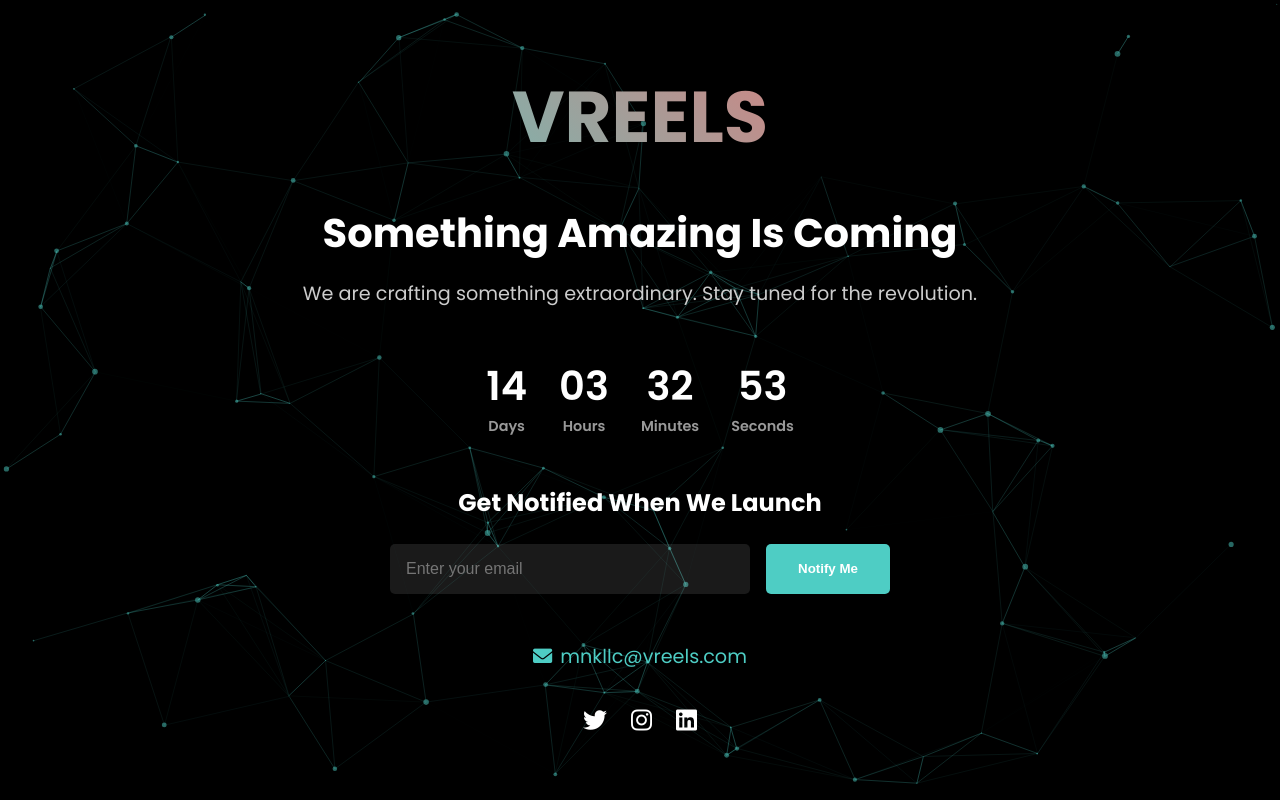
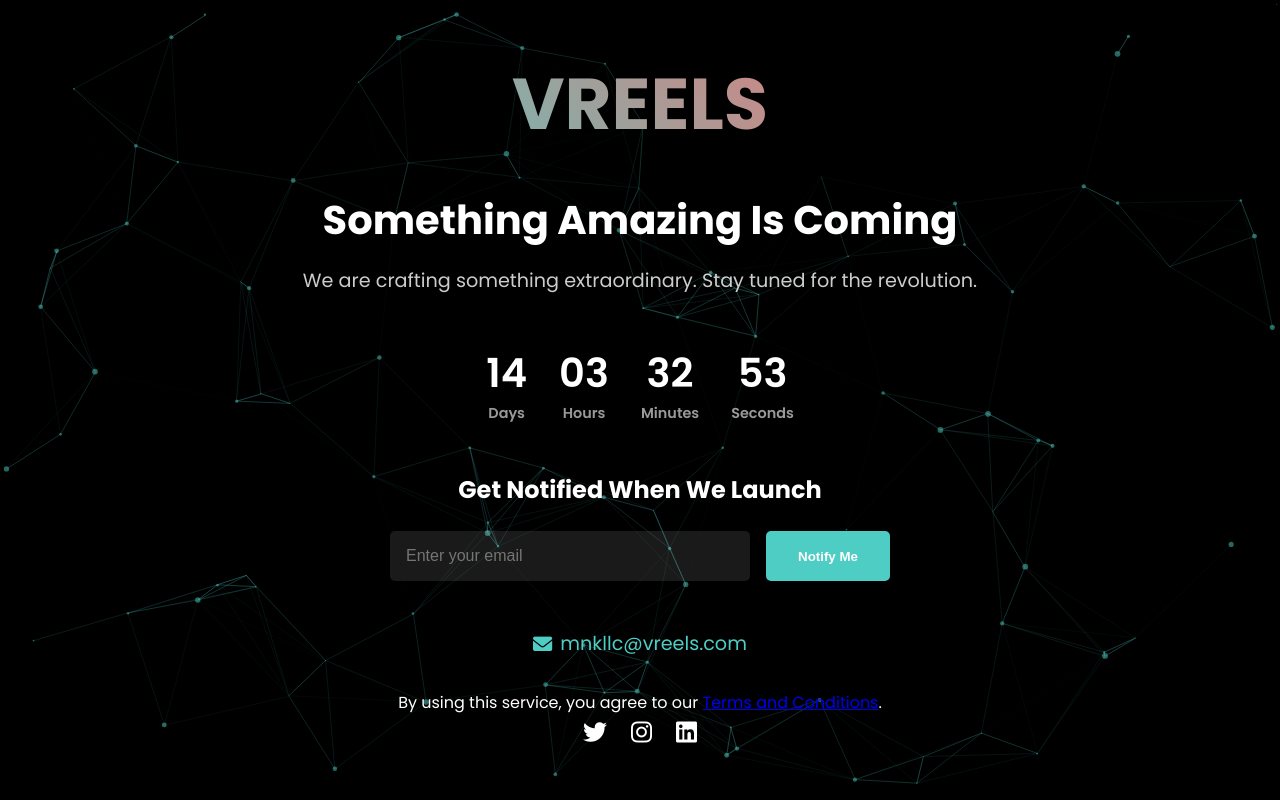
Before and after one commit to dhalini/vreels-website, a React (Vite) app: page / in a window 1280 px wide. Built offline with nearby package versions, Linux system fonts and the light colour scheme.

Commit message:
Update LaunchPage.jsx

```diff
--- a/src/components/LaunchPage.jsx
+++ b/src/components/LaunchPage.jsx
@@ -272,6 +272,12 @@ const LaunchPage = () => {
                             mnkllc@vreels.com
                         </a>
                     </div>
+                    <div className="terms-link animate-fade-in">
+                         By using this service, you agree to our{' '}
+                         <a href="/terms-and-conditions" target="_blank" rel="noopener noreferrer">
+                         Terms and Conditions
+                         </a>.
+                    </div>
 
                     <div className="social-links animate-fade-in">
                         <a href="#" className="social-icon"><i className="fab fa-twitter"></i></a>
```
